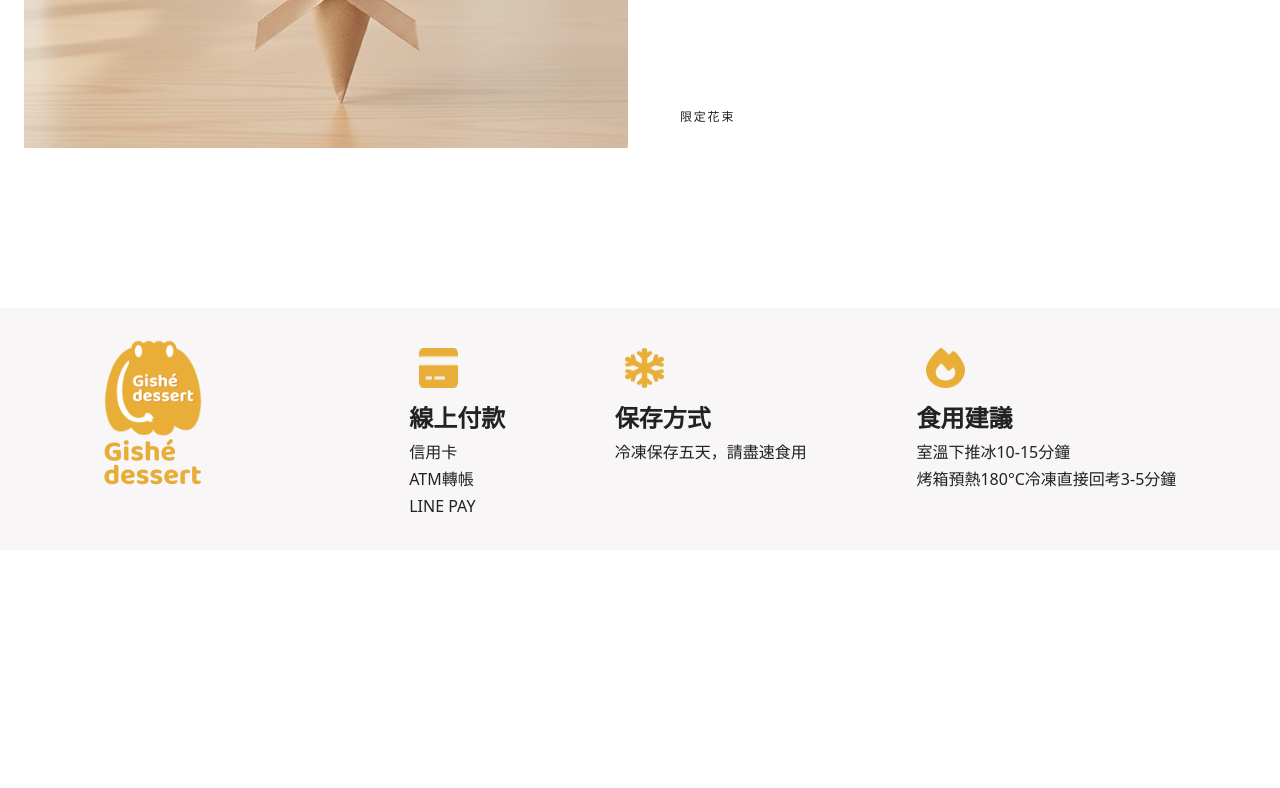
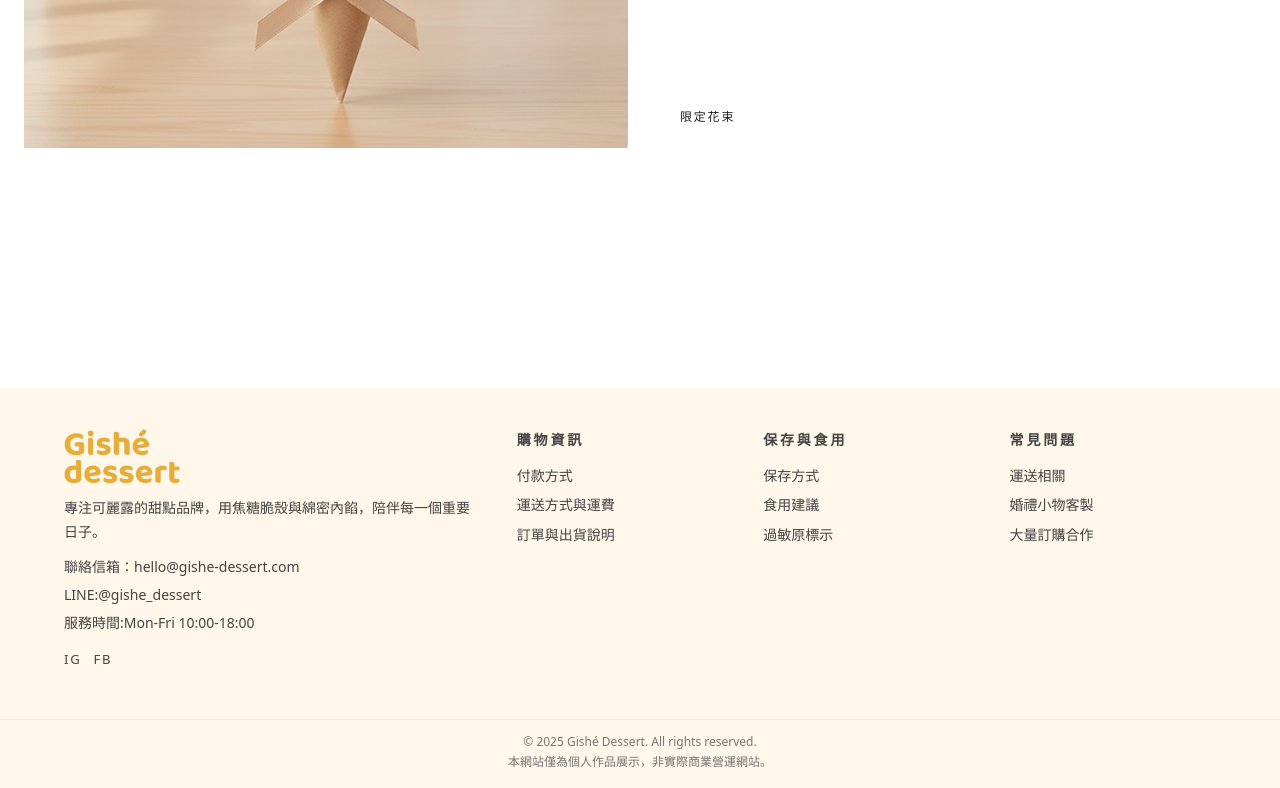
Before and after one commit to ziyi1114-bot/giser-dessert, a plain HTML site: page index.html in a window 1280 px wide. Shown: the part 3008-3796 px from the top of the page. Before the commit the page ends 3558 px from the top, so only its background shows below. Drawn offline with Linux system fonts and the light colour scheme.

Commit message:
beta1.3.2

```diff
--- a/index.html
+++ b/index.html
@@ -135,44 +135,58 @@
             </section>
     </main>
     <footer class="site-footer">
-        <div class="container">
-            <div class="site-footer__item">
-                <div class="logo">
-                    <img src="src/assets/images/ui/ImageToStl.com_dessert 1.png" alt="">
-                    <img src="src/assets/images/ui/logo-text.png" alt="">
+        <div class="footer-main">
+
+            <div class="footer-brand">
+                <img src="src/assets/images/ui/logo-text.png" alt="Gishé Dessert">
+                <p>專注可麗露的甜點品牌，用焦糖脆殼與綿密內餡，陪伴每一個重要日子。</p>
+
+                <ul class="footer-contact">
+                    <li>聯絡信箱：<a href="mailto:hello@gishe-dessert.com">hello@gishe-dessert.com</a></li>
+                    <li>LINE:<a href="#">@gishe_dessert</a></li>
+                    <li>服務時間:Mon-Fri 10:00-18:00</li>
+                </ul>
+
+                <div class="footer-social">
+                    <a href="#" aria-label="Instagram">IG</a>
+                    <a href="#" aria-label="Facebook">FB</a>
                 </div>
             </div>
-            <div class="site-footer__item">
-                <div class="card">
-                    <img src="src/assets/icons/icon-car.png" alt="">
-                </div>
-                <div class="content">
-                    <h4>線上付款</h4>
-                    <p>信用卡</p>
-                    <p>ATM轉帳</p>
-                    <p>LINE PAY</p>
-                </div>
 
+
+            <div class="footer-column">
+                <h3>購物資訊</h3>
+                <ul>
+                    <li><a href="#">付款方式</a></li>
+                    <li><a href="#">運送方式與運費</a></li>
+                    <li><a href="#">訂單與出貨說明</a></li>
+                </ul>
             </div>
-            <div class="site-footer__item">
-                <div class="card">
-                    <img src="src/assets/icons/icon-cold.png" alt="">
-                </div>
-                <div class="content">
-                    <h4>保存方式</h4>
-                    <p>冷凍保存五天，請盡速食用</p>
-                </div>
+
+
+            <div class="footer-column">
+                <h3>保存與食用</h3>
+                <ul>
+                    <li><a href="#">保存方式</a></li>
+                    <li><a href="#">食用建議</a></li>
+                    <li><a href="#">過敏原標示</a></li>
+                </ul>
             </div>
-            <div class="site-footer__item">
-                <div class="card">
-                    <img src="src/assets/icons/icon-fire.png" alt="">
-                </div>
-                <div class="content">
-                    <h4>食用建議</h4>
-                    <p>室溫下推冰10-15分鐘</p>
-                    <p>烤箱預熱180°C冷凍直接回考3-5分鐘</p>
-                </div>
+
+
+            <div class="footer-column">
+                <h3>常見問題</h3>
+                <ul>
+                    <li><a href="#">運送相關</a></li>
+                    <li><a href="#">婚禮小物客製</a></li>
+                    <li><a href="#">大量訂購合作</a></li>
+                </ul>
             </div>
+        </div>
+
+        <div class="footer-bottom">
+            <p>© 2025 Gishé Dessert. All rights reserved.</p>
+            <p>本網站僅為個人作品展示，非實際商業營運網站。</p>
         </div>
     </footer>
 </body>
--- a/src/styles/components/footer.css
+++ b/src/styles/components/footer.css
@@ -1,50 +1,77 @@
-.site-footer{
-    display: flex;
-    justify-content: center;
-    background-color: #F8F6F6;
+.site-footer {
+  margin-top: 80px;
+  background-color: #FFF7EA;         /* 淡米色，和主體白底做出層次 */
+  color: #444;
+  font-size: 14px;
 }
 
-.site-footer .container {
-    width: 1320px;
-
-    display: flex;
-    background-color: #F8F6F6;
-    align-items: flex-start;
-    justify-content: space-evenly;
+.footer-main {
+  max-width: 1200px;
+  margin: 0 auto;
+  padding: 40px 24px 24px;
+  display: grid;
+  grid-template-columns: 2fr 1fr 1fr 1fr;
+  column-gap: 40px;
 }
 
-.site-footer__item{
-    margin: 30px;
-    display: flex;
-    flex-direction: column;
-    justify-content: flex-start;
+.footer-brand img {
+  height: 56px;
+  margin-bottom: 12px;
 }
 
-.site-footer .card {
-    width: auto;
-    height: auto;
-    margin: 10px;
-    /* background-color: cadetblue; */
-    justify-content:flex-start;
-    display: flex;
-    align-items: flex-start;
+.footer-brand p {
+  margin-bottom: 12px;
+  line-height: 1.7;
+}
 
+.footer-contact {
+  list-style: none;
+  margin: 0 0 12px;
+  padding: 0;
 }
-.site-footer .card img{
-    width: 39px;
-    height: 40px;
+
+.footer-contact li + li {
+  margin-top: 4px;
 }
-.site-footer .content{
-    display: flex;
-    flex-direction: column;
-    /* background-color: darkgreen; */
 
+.footer-social a {
+  display: inline-block;
+  margin-right: 8px;
+  font-size: 13px;
+  letter-spacing: 0.15em;
 }
-.site-footer .logo{
-    display: flex;
-    flex-direction: column;
-    width: 50%;
+
+.footer-column h3 {
+  font-size: 14px;
+  letter-spacing: 0.2em;
+  margin-bottom: 12px;
 }
-.site-footer h4{
-    font-size: 24px;
+
+.footer-column ul {
+  list-style: none;
+  margin: 0;
+  padding: 0;
 }
+
+.footer-column li + li {
+  margin-top: 6px;
+}
+
+.footer-column a {
+  color: #444;
+  text-decoration: none;
+}
+
+.footer-column a:hover {
+  color: #E8AE37;
+}
+
+/* 最底版權列 */
+.footer-bottom {
+  border-top: 1px solid rgba(0,0,0,0.06);
+  margin-top: 24px;
+  padding: 12px 24px 16px;
+  font-size: 12px;
+  color: #777;
+  text-align: center;
+}
```
Also changed, not shown: src/pages/fqa/fqa-section.html (+46 -32 lines), src/pages/gift-box/gift-box(6).html (+46 -32 lines), src/pages/gift-box/gift-box.html (+46 -32 lines), src/pages/wedding/wedding.html (+46 -32 lines), src/pages/wedding/wedding2.html (+46 -32 lines), src/pages/wedding/wedding3.html (+46 -32 lines), src/partials/footer.html (+45 -44 lines).
